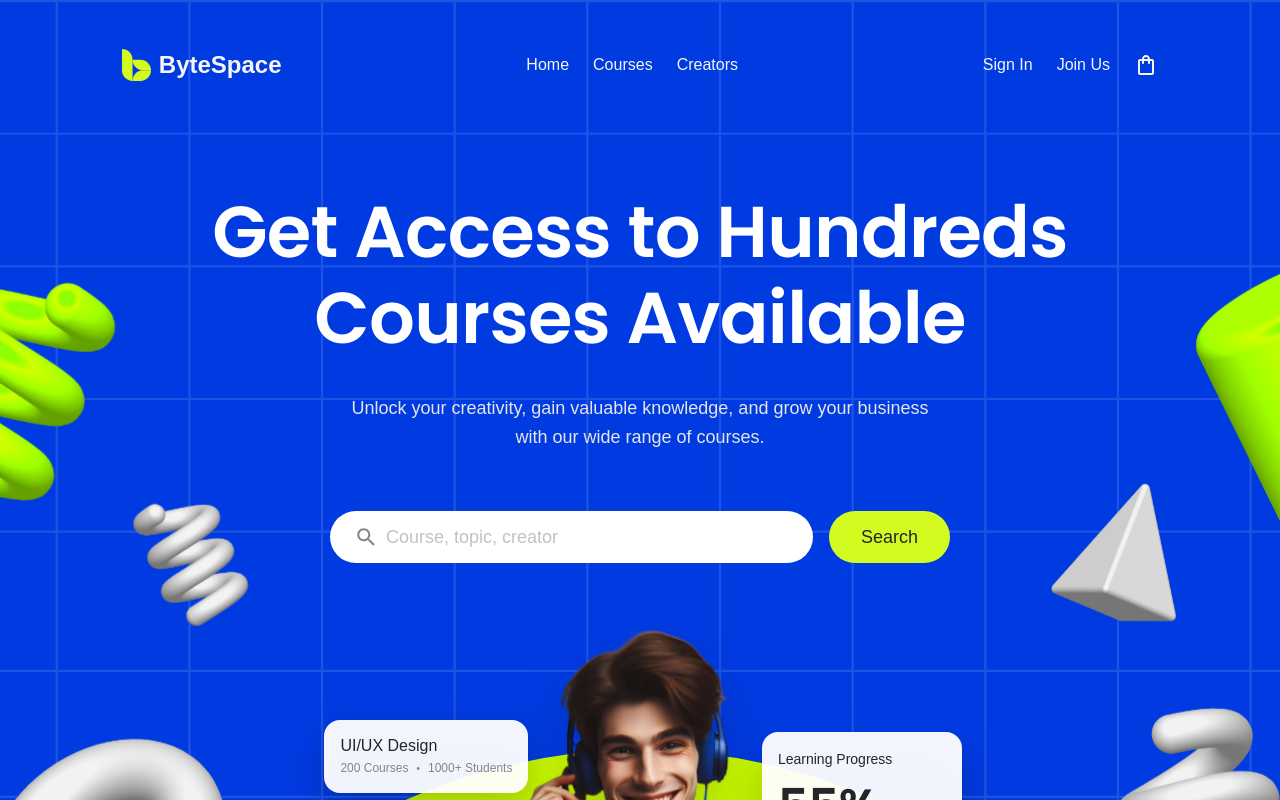
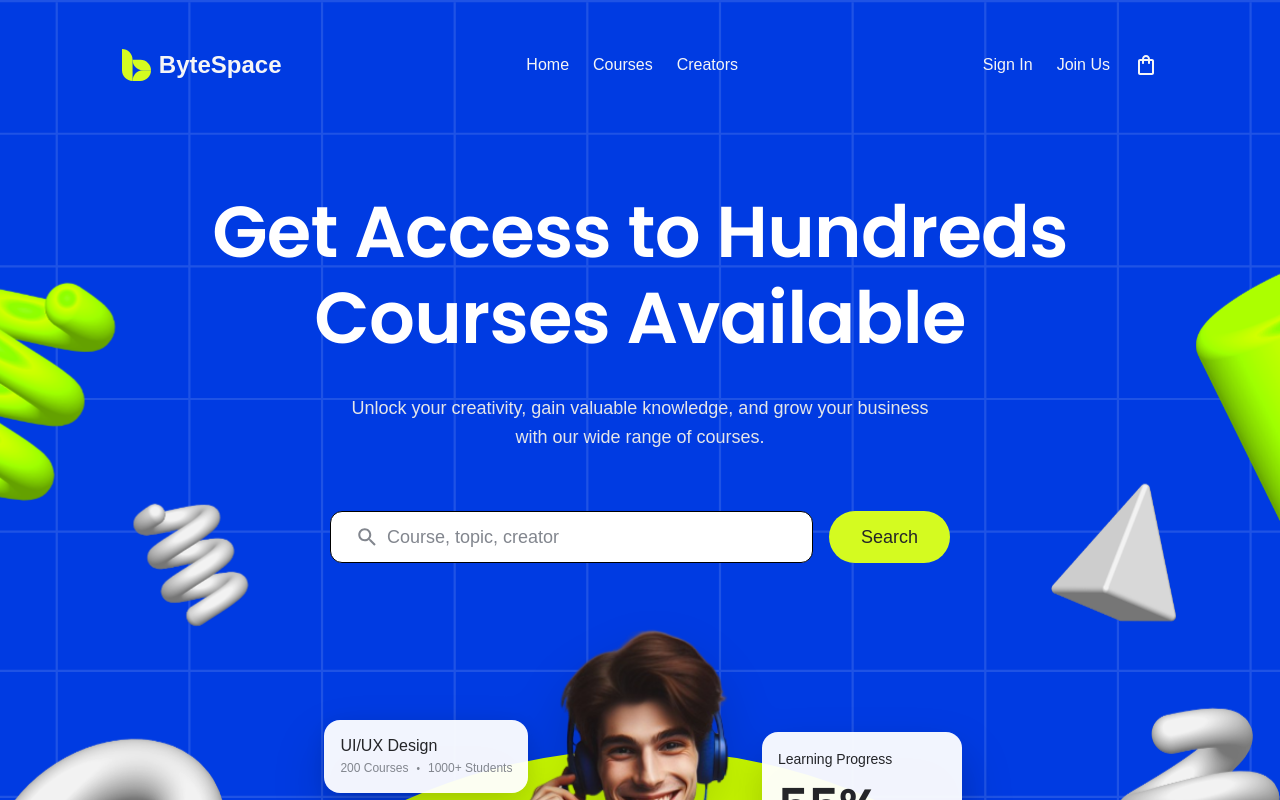
Before and after one commit to Rifat-2020831030/ByteSpace_Task, a Next.js app: page / in a window 1280 px wide. Shown: the top 800 px of the page. Built offline with nearby package versions, Linux system fonts and the light colour scheme; a web font is replaced by a local one.

Commit message:
ref(ui): integrate reusable Input component with left icon support in Hero, Footer, and SearchBar

```diff
--- a/src/components/home/Hero.tsx
+++ b/src/components/home/Hero.tsx
@@ -3,6 +3,7 @@ import Image from "next/image";
 import { Header } from "../layout/Header";
 import { LearningProgressCard } from "../ui/LearningProgressCard";
 import { Button } from "../ui/Button";
+import { Input } from "../ui/Input";
 import { AvatarGroup } from "../ui/AvatarGroup";
 import { PlatformService } from "@/services/platform.service";
 
@@ -118,14 +119,16 @@ export async function Hero() {
           </p>
 
           <div className="mt-8 md:mt-[60px] flex flex-col sm:flex-row gap-4 items-start w-full max-w-[620px]">
-            <div className="flex-1 bg-white rounded-full flex items-center px-6 py-[12px] w-full h-[52px]">
-              <div className="w-[24px] h-[24px] relative shrink-0">
-                <Image src={ASSETS.icons.search} alt="Search" fill  sizes="(max-width: 768px) 100vw, (max-width: 1200px) 50vw, 33vw" />
-              </div>
-              <input
+            <div className="flex-1 w-full">
+              <Input
                 type="text"
                 placeholder="Course, topic, creator"
-                className="w-full outline-none bg-transparent ml-2 font-body font-normal text-brand-gray-400 text-sm md:text-[18px]"
+                leftIcon={
+                  <div className="w-[24px] h-[24px] relative shrink-0">
+                    <Image src={ASSETS.icons.search} alt="Search" fill sizes="(max-width: 768px) 100vw, (max-width: 1200px) 50vw, 33vw" />
+                  </div>
+                }
+                className="w-full"
               />
             </div>
             <Button size="lg" className="w-full sm:w-auto shrink-0">
--- a/src/components/layout/Footer.tsx
+++ b/src/components/layout/Footer.tsx
@@ -3,6 +3,7 @@ import { FooterService } from "@/services/footer.service";
 import Image from "next/image";
 import Link from "next/link";
 import { Button } from "../ui/Button";
+import { Input } from "../ui/Input";
 
 const FooterLink = ({
   href,
@@ -44,15 +45,14 @@ export async function Footer() {
             </div>
 
             <div className="flex flex-col gap-[24px]">
-              <form className="flex flex-col sm:flex-row gap-[24px] items-start sm:items-center">
-                <div className="flex-1 w-full sm:max-w-[376px] h-[52px] px-[24px] rounded-[100px] border border-brand-gray-200 bg-white flex items-center">
-                  <input
+              <form className="flex flex-col sm:flex-row gap-[24px] items-start sm:items-center w-full">
+                <div className="flex-1 w-full sm:max-w-[376px]">
+                  <Input
                     type="email"
                     placeholder="Enter your email"
-                    className="w-full h-full outline-none font-body font-normal text-[16px] text-brand-gray-950 placeholder:text-brand-gray-950"
                   />
                 </div>
-                <Button type="submit" size="lg" rounded="24px">
+                <Button type="submit" size="lg" className="w-full sm:w-auto" rounded="24px">
                   Search
                 </Button>
               </form>
--- a/src/components/ui/Input.tsx
+++ b/src/components/ui/Input.tsx
@@ -3,10 +3,11 @@ import React, { InputHTMLAttributes } from "react";
 export interface InputProps extends InputHTMLAttributes<HTMLInputElement> {
   label?: string;
   error?: string;
+  leftIcon?: React.ReactNode;
 }
 
 export const Input = React.forwardRef<HTMLInputElement, InputProps>(
-  ({ label, error, className = "", id, ...props }, ref) => {
+  ({ label, error, leftIcon, className = "", id, ...props }, ref) => {
     const inputId = id || (label ? label.toLowerCase().replace(/\s+/g, "-") : undefined);
 
     return (
@@ -20,6 +21,7 @@ export const Input = React.forwardRef<HTMLInputElement, InputProps>(
           </label>
         )}
         <div className="bg-white border border-brand-gray-100 flex h-[52px] items-center px-[24px] py-[12px] rounded-[12px] w-full focus-within:border-brand-blue focus-within:ring-1 focus-within:ring-brand-blue transition-all">
+          {leftIcon && <div className="mr-[8px] flex items-center justify-center">{leftIcon}</div>}
           <input
             id={inputId}
             ref={ref}
--- a/src/components/ui/SearchBar.tsx
+++ b/src/components/ui/SearchBar.tsx
@@ -1,7 +1,13 @@
+import { Input } from "./Input";
+
 export function SearchBar() {
   return (
-    <div className="flex gap-[16px] items-start shrink-0">
-      <div className="bg-white flex gap-[8px] h-[52px] items-center px-[24px] py-[12px] rounded-[24px] shrink-0 w-[461px]">
+    <div className="flex gap-[16px] items-start shrink-0 w-full max-w-[600px]">
+      <div className="flex-1">
+        <Input
+          type="text"
+          placeholder="Course, topic, creator"
+          leftIcon={
             <svg
               width="24"
               height="24"
@@ -16,10 +22,7 @@ export function SearchBar() {
               <circle cx="11" cy="11" r="8"></circle>
               <line x1="21" y1="21" x2="16.65" y2="16.65"></line>
             </svg>
-        <input
-          type="text"
-          placeholder="Course, topic, creator"
-          className="flex-1 bg-transparent border-none outline-none text-[#82868E] text-[18px] leading-[1.6] placeholder:text-[#82868E]"
+          }
         />
       </div>
       <button className="bg-[#D4FB20] flex items-center justify-center px-[24px] py-[12px] rounded-[24px] shrink-0 hover:bg-[#D4FB20]/90 transition-colors">
```
Lines whose indentation alone changed are shown as unchanged.
